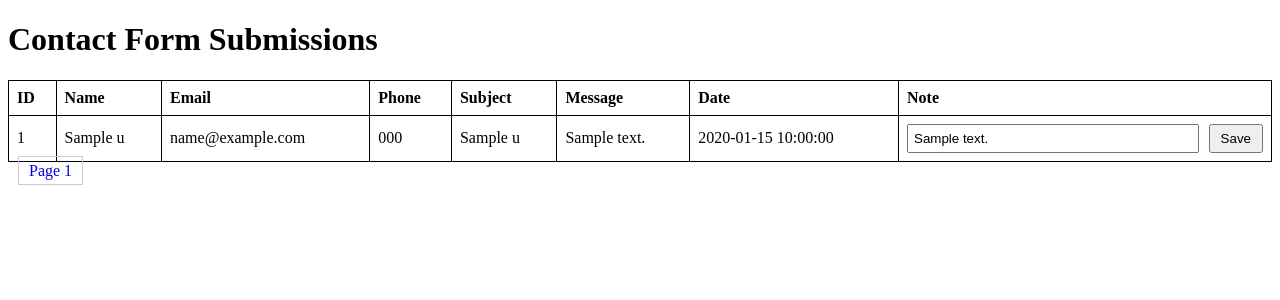
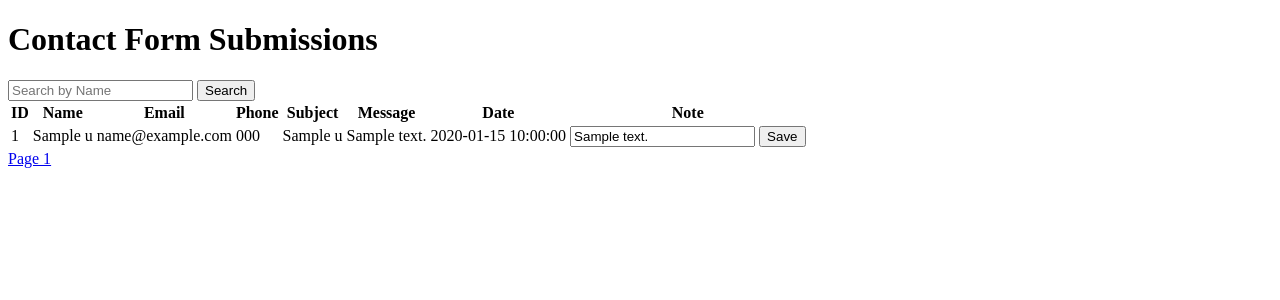
Before and after one commit to khusshhhhh/prelette1, a PHP site: page /view_data.php in a window 1280 px wide. Shown: the top 300 px of the page. Run offline with PHP 8.4, Linux system fonts and the light colour scheme; tables that the repository leaves empty or names only in its code hold one stand-in row (values such as "Sample post").

Commit message:
Khush Patel21

```diff
--- a/view_data.php
+++ b/view_data.php
@@ -14,12 +14,18 @@ if ($_SERVER['REQUEST_METHOD'] == 'POST' && isset($_POST['update_note'])) {
     $conn->query($updateSql);
 }
 
-// Fetch data
-$sql = "SELECT * FROM contact_us LIMIT $start, $limit";
+// Search functionality
+$searchQuery = "";
+if (isset($_GET['search']) && !empty($_GET['search'])) {
+    $searchQuery = $conn->real_escape_string($_GET['search']);
+    $sql = "SELECT * FROM contact_us WHERE name LIKE '%$searchQuery%' LIMIT $start, $limit";
+    $countResult = $conn->query("SELECT COUNT(*) as count FROM contact_us WHERE name LIKE '%$searchQuery%'");
+} else {
+    $sql = "SELECT * FROM contact_us LIMIT $start, $limit";
+    $countResult = $conn->query("SELECT COUNT(*) as count FROM contact_us");
+}
+
 $result = $conn->query($sql);
-
-// Count total records
-$countResult = $conn->query("SELECT COUNT(*) as count FROM contact_us");
 $total = $countResult->fetch_assoc()['count'];
 $pages = ceil($total / $limit);
 ?>
@@ -32,55 +38,17 @@ $pages = ceil($total / $limit);
     <meta name="viewport" content="width=device-width, initial-scale=1.0">
     <title>Prelette | Responses</title>
     <link rel="icon" type="image/x-icon" href="assets/imgs/logo/fav.png">
-    <style>
-        table {
-            width: 100%;
-            border-collapse: collapse;
-        }
-
-        table,
-        th,
-        td {
-            border: 1px solid black;
-        }
-
-        th,
-        td {
-            padding: 8px;
-            text-align: left;
-        }
-
-        .pagination a {
-            margin: 20px 10px;
-            text-decoration: none;
-            padding: 5px 10px;
-            border: 1px solid #ccc;
-        }
-
-        .pagination a:hover {
-            background-color: #f0f0f0;
-        }
-
-        .note-form {
-            display: flex;
-            gap: 10px;
-            align-items: center;
-        }
-
-        .note-form input[type="text"] {
-            width: 100%;
-            padding: 5px;
-        }
-
-        .note-form button {
-            padding: 5px 10px;
-            cursor: pointer;
-        }
-    </style>
 </head>
 
 <body>
     <h1>Contact Form Submissions</h1>
+
+    <form method="GET" class="search-form">
+        <input type="text" name="search" placeholder="Search by Name"
+            value="<?php echo htmlspecialchars($searchQuery); ?>">
+        <button type="submit">Search</button>
+    </form>
+
     <table>
         <thead>
             <tr>
@@ -119,7 +87,8 @@ $pages = ceil($total / $limit);
     <!-- Pagination Links -->
     <div class="pagination">
         <?php for ($i = 1; $i <= $pages; $i++) { ?>
-            <a href="view_page.php?page=<?php echo $i; ?>">Page <?php echo $i; ?></a>
+            <a href="view_page.php?page=<?php echo $i; ?>&search=<?php echo urlencode($searchQuery); ?>">Page
+                <?php echo $i; ?></a>
         <?php } ?>
     </div>
 </body>
```
Also changed, not shown: response.css (added, +57 -0 lines).
